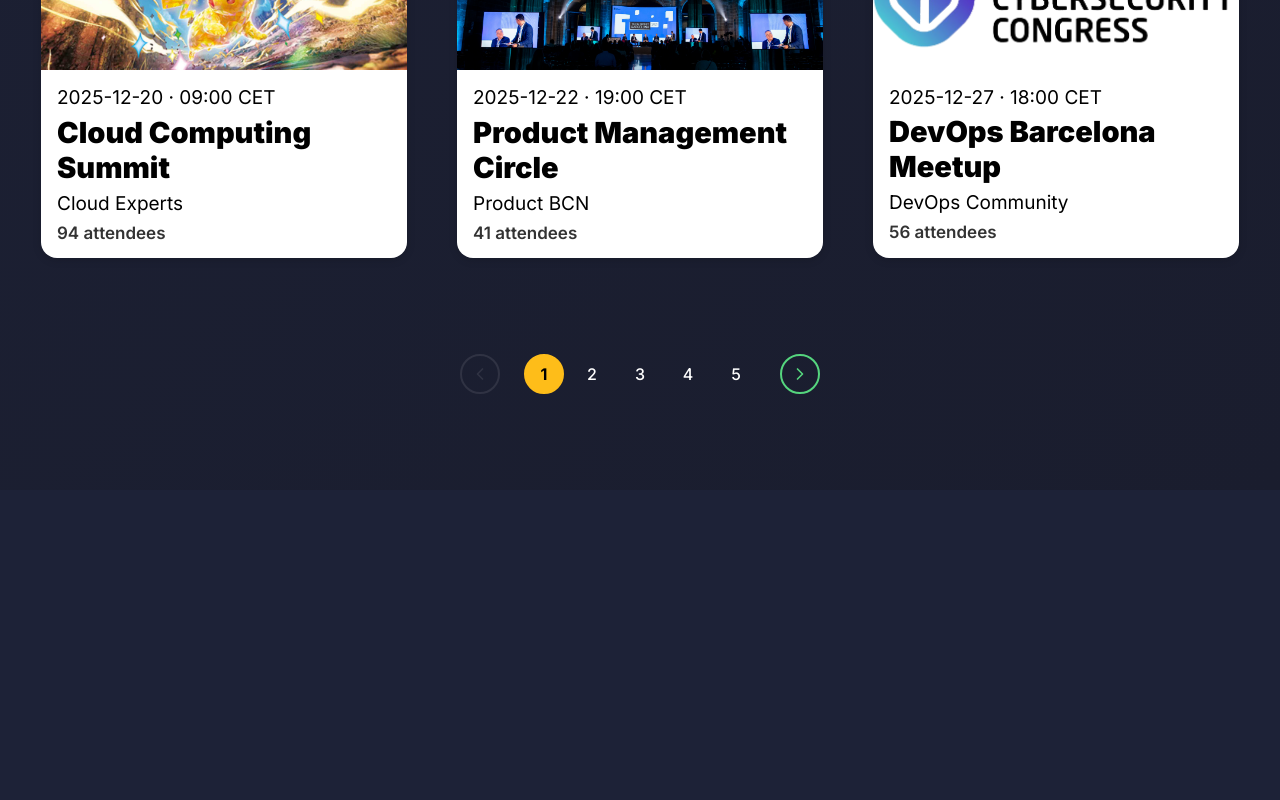
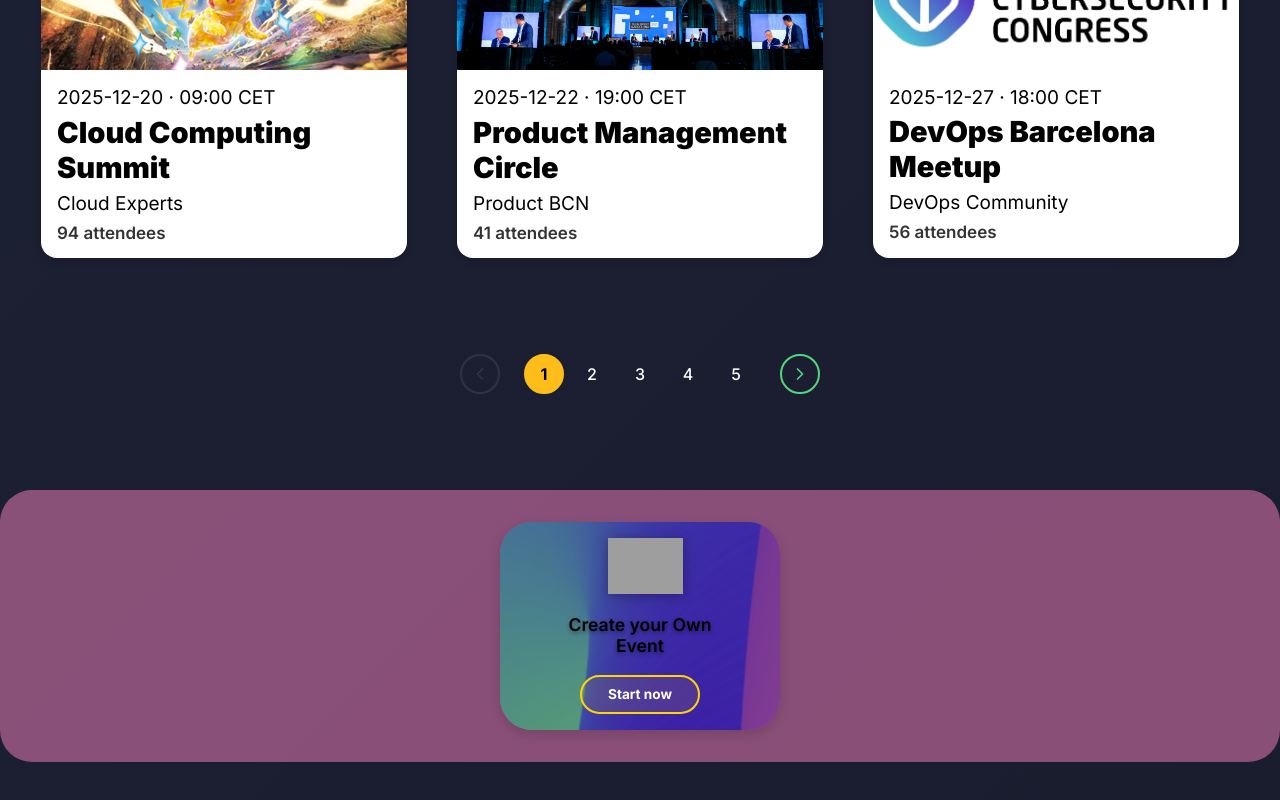
Before and after one commit to TechMeetP9/CodeCrafters-Frontend, a React (Vite) app: page /home in a window 1280 px wide. Shown: the part 2022-2822 px from the top of the page. Before the commit the page ends 2512 px from the top, so only its background shows below. Built offline with nearby package versions, Linux system fonts and the light colour scheme; grey boxes are pictures that could not be loaded.

Commit message:
new colorcard create event

```diff
--- /dev/null
+++ b/src/components/startnowcard/startnowcard.jsx
@@ -0,0 +1,55 @@
+import React from "react";
+import { useNavigate } from "react-router-dom";
+import "./startnowcard.scss";
+
+const ColorCard2 = ({
+  title,
+  text,
+  buttonLabel = "Start now",
+  imageSrc,
+  backgroundImage,
+}) => {
+  const navigate = useNavigate();
+
+  const handleButtonClick = () => {
+    // Navega a la ruta /event-create
+    navigate("/event-create");
+  };
+
+  return (
+    <div
+      className="color-card"
+      style={{ backgroundImage: `url(${backgroundImage})` }}
+    >
+      <div className="color-card__overlay" />
+
+      <div className="color-card__content">
+        {/* Imagen (mascot) */}
+        {imageSrc && (
+          <div className="color-card__image-wrapper">
+            <img src={imageSrc} alt={title} className="color-card__image" />
+          </div>
+        )}
+
+        {/* Texto */}
+        <div className="color-card__text-wrapper">
+          {title && <h2 className="color-card__title">{title}</h2>}
+          {text && <p className="color-card__text">{text}</p>}
+        </div>
+
+        {/* Botón */}
+        <div className="color-card__button-wrapper">
+          <button
+            className="color-card__button"
+            onClick={handleButtonClick}
+            type="button"
+          >
+            {buttonLabel}
+          </button>
+        </div>
+      </div>
+    </div>
+  );
+};
+
+export default ColorCard2;
--- /dev/null
+++ b/src/components/startnowcard/startnowcard.scss
@@ -0,0 +1,139 @@
+@use "/src/styles/variables.scss" as *;
+@use "/src/styles/functions.scss" as *;
+@import url('https://fonts.googleapis.com/css2?family=Inter:wght@100;200;300;400;500;600;700;800;900&display=swap');
+
+.color-card {
+  position: relative;
+  display: flex;
+  align-items: center;
+  justify-content: center;
+  height: 13rem;
+  border-radius: 2rem;
+  overflow: hidden;
+  box-shadow: 0 4px 12px rgba(0, 0, 0, 0.15);
+  background-size: cover;
+  background-position: center;
+  padding: 1.5rem 2rem;
+  color: $font-color-primary;
+  transition: transform 0.25s ease, box-shadow 0.25s ease;
+
+  &:hover {
+    transform: translateY(-3px);
+    box-shadow: 0 6px 18px rgba(0, 0, 0, 0.25);
+  }
+
+  &__overlay {
+    position: absolute;
+    inset: 0;
+    background: rgba(0, 0, 0, 0.35);
+  }
+
+  &__content {
+    position: relative;
+    z-index: 1;
+    display: flex;
+    justify-content: space-between;
+    align-items: center;
+    width: 100%;
+    height: 100%;
+    gap: 1rem;
+  }
+
+
+  &__text-wrapper {
+    display: flex;
+    flex-direction: column;
+    align-items: flex-start;
+    gap: 0.8rem;
+    max-width: 60%;
+  }
+
+  &__title {
+    font-size: 1.3rem;
+    color: $font-color-secondary;
+    font-weight: 700;
+    text-shadow: 0 2px 4px rgba(0, 0, 0, 0.4);
+    font-family: $font-primary;
+    margin: 0;
+  }
+
+  &__text {
+    font-size: 0.9rem;
+    font-weight: 400;
+    color: rgba(255, 255, 255, 0.85);
+    margin: 0;
+    max-width: 90%;
+  }
+
+  &__button-wrapper {
+    display: flex;
+  }
+
+  &__button {
+    background: rgba(255, 213, 0, 0.1);
+    border: 2px solid #FFD500;
+    color: #fff;
+    font-family: 'Inter', sans-serif;
+    font-weight: 700;
+    font-size: 0.85rem;
+    padding: 0.6rem 1.6rem;
+    border-radius: 9999px;
+    cursor: pointer;
+    transition: all 0.2s ease;
+
+    &:hover {
+      background: rgba(255, 213, 0, 0.25);
+      transform: translateY(-2px);
+    }
+
+    &:active {
+      transform: translateY(0);
+    }
+  }
+
+
+  &__image-wrapper {
+    flex: 0 0 auto;
+    display: flex;
+    justify-content: flex-end;
+    align-items: center;
+    width: 35%;
+  }
+
+  &__image {
+    width: 75px;
+    height: auto;
+    object-fit: contain;
+    user-select: none;
+    filter: drop-shadow(0 2px 6px rgba(0, 0, 0, 0.3));
+  }
+}
+
+
+@media (max-width: 900px) {
+  .color-card {
+    height: auto;
+    padding: 1.2rem;
+
+    &__content {
+      flex-direction: column;
+      text-align: center;
+      align-items: center;
+      gap: 1rem;
+    }
+
+    &__text-wrapper {
+      align-items: center;
+      max-width: 100%;
+    }
+
+    &__image-wrapper {
+      justify-content: center;
+      width: 100%;
+    }
+
+    &__image {
+      width: 60px;
+    }
+  }
+}
--- a/src/pages/home/Home.jsx
+++ b/src/pages/home/Home.jsx
@@ -2,7 +2,10 @@ import React, { useState } from 'react';
 import SearchBar from '../../components/searchbar/SearchBar';
 import HomeEventList from '../../components/homeeventlist/HomeEventList';
 import Pagination from '../../components/pagination/Pagination';
+import ColorCard2 from '../../components/startnowcard/startnowcard';
 import './Home.scss';
+import cardBg from '../../assets/Card1.png';
+import mascot from '../../assets/happymonster.png';
 
 const Home = () => {
   const [currentPage, setCurrentPage] = useState(1);
@@ -37,6 +40,20 @@ const Home = () => {
         totalPages={5}
         onPageChange={handlePageChange}
       />
+
+
+      <section className="cards-section">
+        <div className="cards-section__wrapper">
+          <div className="cards-section__row">
+            <ColorCard2
+              title="Create your Own Event"
+              imageSrc={mascot}
+              backgroundImage={cardBg}
+              onButtonClick={() => console.log('create event')}
+            />
+          </div>
+        </div>
+      </section>
     </div>
   );
 };
--- a/src/router/Router.jsx
+++ b/src/router/Router.jsx
@@ -4,7 +4,6 @@ import Landing from "../pages/landing/Landing";
 import Home from "../pages/home/Home";
 import UserProfile from "../pages/userProfile/UserProfile";
 import EventDetail from '../pages/event/EventDetail'
-
 
 const EventDetailWrapper = () => {
   const { id } = useParams();
```
